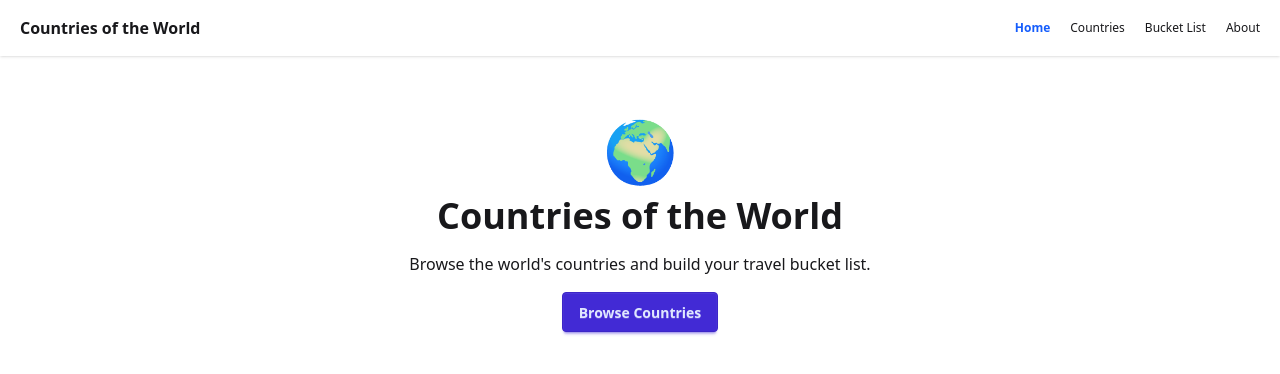
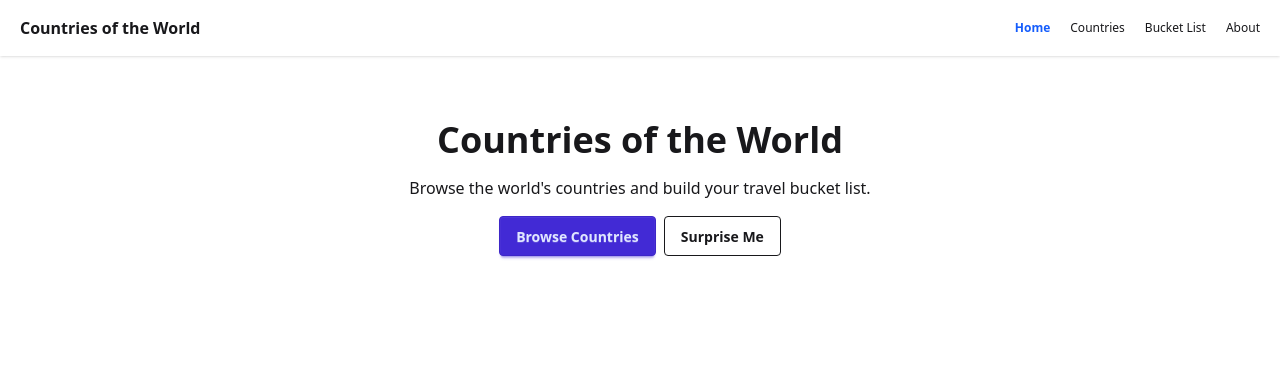
Before and after one commit to jpGluma/lab-act-countries, a React (Vite) app: page / in a window 1280 px wide. Shown: the top 374 px of the page. Built offline with nearby package versions, Linux system fonts and the light colour scheme.

Commit message:
Task 5: add Surprise Me button using useNavigate

```diff
--- a/src/pages/HomePage.jsx
+++ b/src/pages/HomePage.jsx
@@ -1,15 +1,40 @@
-import { Link } from "react-router";
+import { Link, useNavigate } from "react-router";
+import COUNTRIES from "../data/countries";
+
 const HomePage = () => {
+  const navigate = useNavigate();
+
+  const handleSurpriseMe = () => {
+    const random =
+      COUNTRIES[Math.floor(Math.random() * COUNTRIES.length)];
+
+    navigate(`/countries/${random.code}`);
+  };
+
   return (
     <div className="max-w-2xl mx-auto text-center py-10 space-y-4">
-      <div className="text-6xl">🌍</div>
-      <h1 className="text-4xl font-bold">Countries of the World</h1>
-      <p>Browse the world's countries and build your travel bucket list.</p>
-      <Link to="/countries" className="btn btn-primary">
-        Browse Countries
-      </Link>
+      <h1 className="text-4xl font-bold">
+        Countries of the World
+      </h1>
+
+      <p>
+        Browse the world's countries and build your travel bucket list.
+      </p>
+
+      <div className="flex gap-2 justify-center">
+        <Link to="/countries" className="btn btn-primary">
+          Browse Countries
+        </Link>
+
+        <button
+          className="btn btn-outline"
+          onClick={handleSurpriseMe}
+        >
+          Surprise Me
+        </button>
+      </div>
     </div>
   );
 };
 
-export default HomePage;
+ export default HomePage;
```
